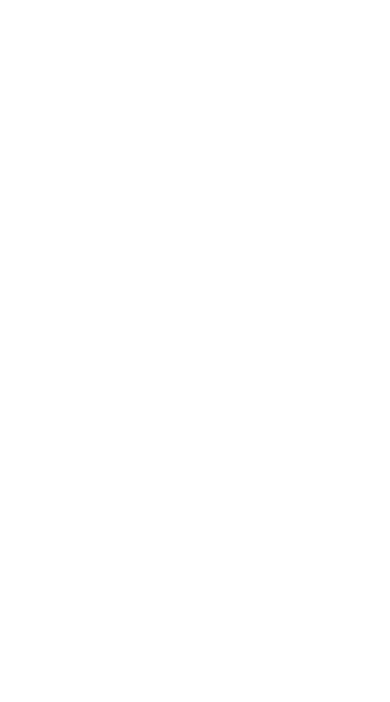
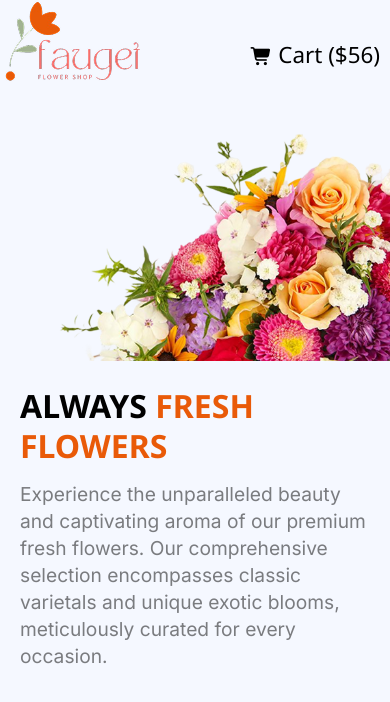
Before and after one commit to shihab-63/B12A02-Responsive-Flowers-website, a plain HTML site: page index.html in a window 390 px wide. Drawn offline with Linux system fonts and the light colour scheme.

Commit message:
Added header section and responsive it

```diff
--- a/index.html
+++ b/index.html
@@ -11,10 +11,37 @@
 <body>
 
     <!-- Header Area! -->
-    <header>
+    <header class="container">
+        <!-- Navigation Bar -->
+        <nav class="navbar flex">
+            <figure>
+                <img src="./assets/logo.png" alt="Logo Image">
+            </figure>
 
+            <ul class="navbar flex">
+                <li><a href="#" class="active item">Home</a></li>
+                <li><a href="#" class="item">Shop</a></li>
+                <li><a href="#" class="item">About us</a></li>
 
+                <div class="nav_icon">
+                    <a href="#"><i class="fa-solid fa-cart-shopping"></i></a>
+                    <span>Cart ($56)</span>
+                </div>
+            </ul>
+        </nav>
 
+        <!-- Banner Area! -->
+        <div class="banner section_gap flex">
+            <!-- Banner Left -->
+            <div class="banner_text">
+                <h1>ALWAYS <span>FRESH<br> FLOWERS</span></h1>
+                <p>Experience the unparalleled beauty and captivating aroma of our premium fresh flowers. Our comprehensive selection encompasses classic varietals and unique exotic blooms, meticulously curated for every occasion.</p>
+            </div>
+            <!-- Banner Right -->
+            <div class="banner_img">
+                <img src="./assets/hero-flower.png" alt="Banner Image">
+            </div>
+        </div>
     </header>
 
 </body>
--- a/styles/style.css
+++ b/styles/style.css
@@ -9,16 +9,18 @@
     text-decoration: none;
     list-style: none;
     scroll-behavior: smooth;
+    font-family: "Noto Sans", sans-serif;
 }
 
 Body {
-
+    background-color: var(--bg-color);
 }
 
 /* CSS Variables */
 :root {
     --dark-color: #000000;
     --link-color: #8987A1;
+    --bg-color: #F5F8FF;
     --descrip-color: rgba(0, 0, 0, 0.5);
     --main-color: #E95A08;
 
@@ -28,7 +30,140 @@ Body {
 }
 
 /* Repeated Styles Start */
+.container {
+    max-width: 1140px;
+    margin: 0 auto;
+}
+
+.section_gap {
+    margin: 120px auto;
+}
+
+.flex {
+    display: flex;
+    align-items: center;
+}
+
+
+/* End Repeated Styles */
+
+
+/* __________Header Area Style__________ */
+.navbar {
+    padding: 20px 0;
+    justify-content: space-between;
+    gap: 48px;
+}
+
+figure img {
+    width: 100%;
+}
+
+.navbar a {
+    color: var(--link-color);
+    font-size: 1rem;
+    font-weight: 500;
+    transition: all .35s ease;
+}
+
+.navbar a:hover {
+    color: var(--dark-color);
+}
+
+.navbar .active, .cart  {
+    font-weight: 600;
+    color: var(--dark-color);
+}
+
+.nav_icon i {
+    font-size: 1.1rem;
+    color: var(--dark-color);
+    transition: all .35s ease;
+}
+
+.nav_icon i:hover {
+    transform: scale(1.05) translateY(-5px);
+}
+
+
+/* __________Banner Section__________ */
+.banner {
+    align-items: end;
+}
+
+.banner_text h1 {
+    color: var(--dark-color);
+    font-size: var(--h1-font);
+    font-weight: 700;
+    line-height: 87px;
+}
+
+.banner_text h1 span {
+    color: var(--main-color);
+}
+
+.banner_text p {
+    max-width: 570px;
+    color: var(--descrip-color);
+    font-size: var(--p-font);
+    font-weight: 400;
+    line-height: 27px;
+    margin-top: 15px;
+    font-family: "Inter", sans-serif;
+}
+.banner_img img {
+    width: 100%;
+}
 
 
 
-/* End Repeated Styles */
+
+
+
+
+
+
+
+
+
+
+
+
+
+
+/* __________Responsive Mobile Design__________ */
+@media screen and (max-width: 576px) {
+    /* __________Header Section__________*/
+    .navbar {
+        padding: 0 5px;
+        gap: 0;
+    }
+
+    .navbar .item {
+        display: none;
+    }
+
+    .nav_icon {
+        font-size: 1.4rem;
+        margin-top: 20px;
+    }
+
+    /* __________Banner Section__________ */
+    .banner {
+        flex-direction: column-reverse;
+        margin-top: 30px;
+    }
+
+    .banner_text {
+        padding: 20px;
+    }
+
+    .banner_text h1 {
+        font-size: 2rem;
+        line-height: 40px;
+    }
+
+    .banner_text p {
+        font-size: 1.2rem;
+    }
+}
```
Also changed, not shown: assets/logo.png (added).
